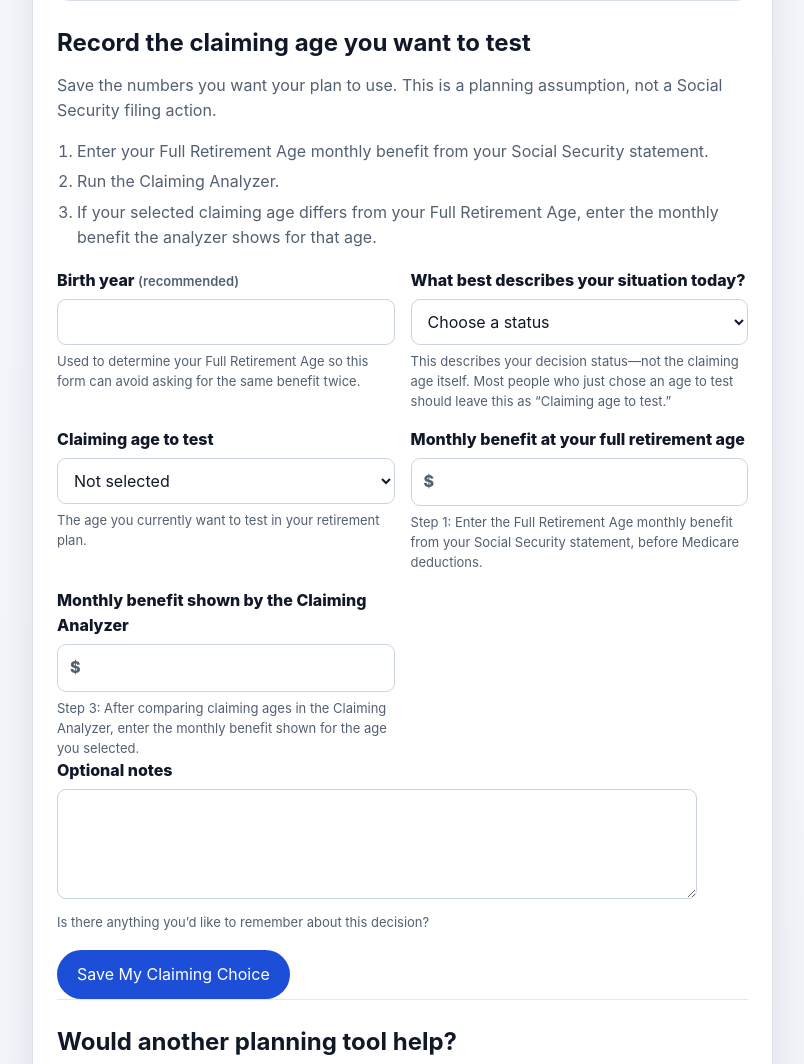
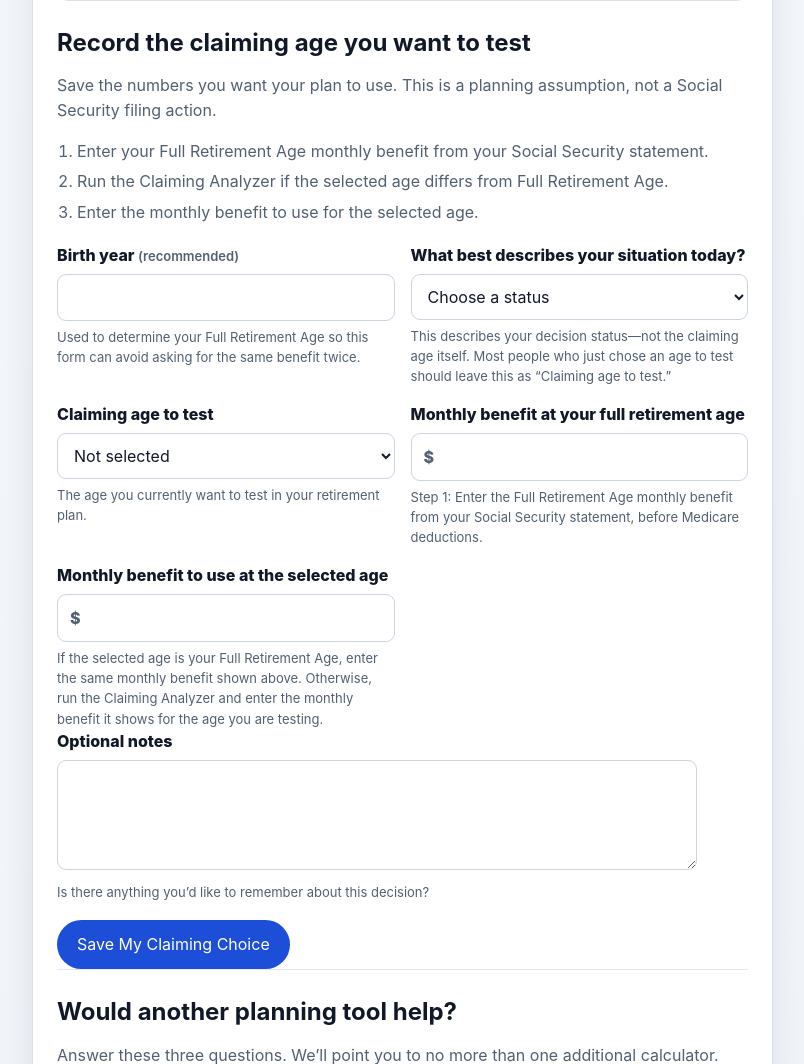
Before and after one commit to ronniebellie/xampp-php-project, a PHP site: page /journey.ronbelisle.com/phases/social-security.php in a window 1280 px wide. Shown: the part 4106-5170 px from the top of the page, without its empty margins (48-852 px from the left). Run offline with PHP 8.4, Linux system fonts and the light colour scheme.

Commit message:
Clarify selected-age benefit wording so it does not assume the analyzer was already run.
Describe the amount being requested, update conditional help, and align the form steps so the Claiming Analyzer is only needed when the selected age differs from Full Retirement Age.

Co-authored-by: Cursor <cursoragent@cursor.com>

```diff
--- a/journey.ronbelisle.com/assets/js/social-security-phase.js
+++ b/journey.ronbelisle.com/assets/js/social-security-phase.js
@@ -252,15 +252,15 @@
             fraConfirmation.innerHTML = '';
 
             if (claimAge) {
-                label.textContent = 'Monthly benefit at Age ' + claimAge + ' (from the Claiming Analyzer)';
-                help.textContent = 'Step 3: Enter the monthly benefit the Claiming Analyzer shows for age ' + claimAge + '.';
+                label.textContent = 'Monthly benefit to use at Age ' + claimAge;
+                help.textContent = 'If Age ' + claimAge + ' is your Full Retirement Age, enter the same monthly benefit shown above. Otherwise, run the Claiming Analyzer and enter the monthly benefit it shows for Age ' + claimAge + '.';
             } else {
-                label.textContent = 'Monthly benefit shown by the Claiming Analyzer';
-                help.textContent = 'Step 3: After comparing claiming ages in the Claiming Analyzer, enter the monthly benefit shown for the age you selected.';
+                label.textContent = 'Monthly benefit to use at the selected age';
+                help.textContent = 'If the selected age is your Full Retirement Age, enter the same monthly benefit shown above. Otherwise, run the Claiming Analyzer and enter the monthly benefit it shows for the age you are testing.';
             }
 
             if (fra && fra.months > 0 && claimAge) {
-                help.textContent += ' Your Full Retirement Age is ' + formatFraLabel(fra) + ', so Age ' + claimAge + ' is not exact FRA—use the analyzer amount for the age you selected.';
+                help.textContent += ' Your Full Retirement Age is ' + formatFraLabel(fra) + ', so Age ' + claimAge + ' is not exact FRA—enter the monthly benefit to use for Age ' + claimAge + '.';
             } else if (!birthYear && claimAge) {
                 help.textContent += ' Enter your birth year above if this age is your Full Retirement Age; then this second entry can be skipped.';
             }
--- a/journey.ronbelisle.com/phases/social-security.php
+++ b/journey.ronbelisle.com/phases/social-security.php
@@ -175,8 +175,8 @@ $page_title = 'Social Security | Retirement Planning Journey';
                                 <p>Save the numbers you want your plan to use. This is a planning assumption, not a Social Security filing action.</p>
                                 <ol class="workflow-steps" aria-label="How to record your benefit amounts">
                                     <li>Enter your Full Retirement Age monthly benefit from your Social Security statement.</li>
-                                    <li>Run the Claiming Analyzer.</li>
-                                    <li>If your selected claiming age differs from your Full Retirement Age, enter the monthly benefit the analyzer shows for that age.</li>
+                                    <li>Run the Claiming Analyzer if the selected age differs from Full Retirement Age.</li>
+                                    <li>Enter the monthly benefit to use for the selected age.</li>
                                 </ol>
 
                                 <div class="error-summary" id="phase2ErrorSummary" role="alert" tabindex="-1" hidden>
@@ -220,12 +220,12 @@ $page_title = 'Social Security | Retirement Planning Journey';
                                     </div>
 
                                     <div class="field-group" id="selectedBenefitGroup">
-                                        <label for="selectedMonthlyBenefit" id="selectedMonthlyBenefitLabel">Monthly benefit shown by the Claiming Analyzer</label>
+                                        <label for="selectedMonthlyBenefit" id="selectedMonthlyBenefitLabel">Monthly benefit to use at the selected age</label>
                                         <div class="money-input" id="selectedMonthlyBenefitInput">
                                             <span aria-hidden="true">$</span>
                                             <input id="selectedMonthlyBenefit" name="selectedMonthlyBenefit" type="number" min="0" step="1" inputmode="decimal">
                                         </div>
-                                        <small id="selectedMonthlyBenefitHelp">Step 3: After comparing claiming ages in the Claiming Analyzer, enter the monthly benefit shown for the age you selected.</small>
+                                        <small id="selectedMonthlyBenefitHelp">If the selected age is your Full Retirement Age, enter the same monthly benefit shown above. Otherwise, run the Claiming Analyzer and enter the monthly benefit it shows for the age you are testing.</small>
                                     </div>
 
                                     <div class="field-group field-group-wide coach-response benefit-same-as-fra" id="fraBenefitConfirmation" aria-live="polite" hidden></div>
@@ -347,6 +347,6 @@ $page_title = 'Social Security | Retirement Planning Journey';
         </section>
     </main>
 
-    <script src="/assets/js/social-security-phase.js?v=20260727-interest-always-open" defer></script>
+    <script src="/assets/js/social-security-phase.js?v=20260727-benefit-label" defer></script>
 </body>
 </html>
```
